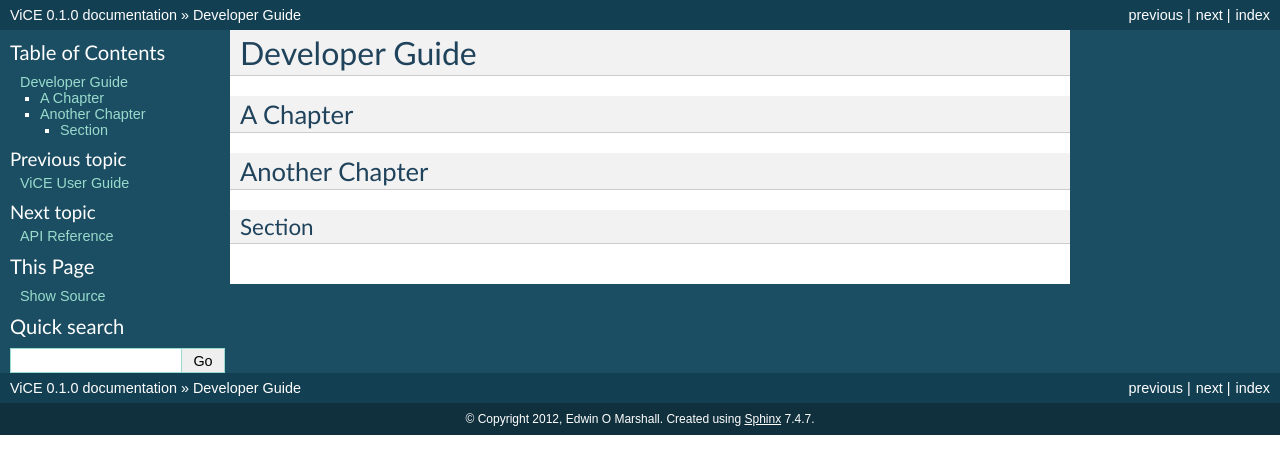
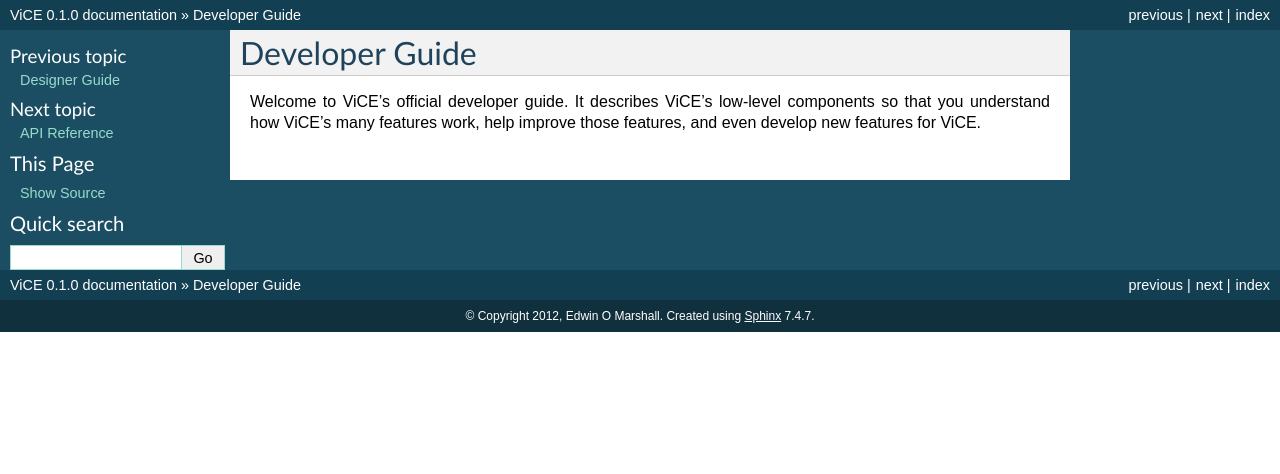
Before and after one commit to cnelsonsic/ViCE, a Sphinx documentation site: the page built from doc/source/developer_guide/intro.rst, in a window 1280 px wide. Shown: the top 474 px of the page. Built offline with Sphinx 7.4.7, drawn with Linux system fonts in a browser that asks for light colours.

Commit message:
- renamed user guide to player guide - added designer guide - wrote introductions for all three guides

```diff
--- a/doc/source/api_reference.rst
+++ b/doc/source/api_reference.rst
@@ -1,14 +1,14 @@
 API Reference
-=============
+#############
 
 vice
-----
+====
 
 .. autoclass:: vice.PropertyDict
 
 
 vice.plugins -- provides the core Plugin base class and plugin types
---------------------------------------------------------------------
+====================================================================
 
 .. automodule:: vice.plugins
     :members:
--- /dev/null
+++ b/doc/source/designer_guide/intro.rst
@@ -0,0 +1,6 @@
+Designer Guide
+###############
+
+Welcome to ViCe's official designer guide. It describes ViCE's high-level
+components so that you can port your favorite TCG's to ViCE, improve
+the quality of existing ports, or create a new TCG from scratch.
--- a/doc/source/developer_guide/intro.rst
+++ b/doc/source/developer_guide/intro.rst
@@ -1,14 +1,6 @@
-###############
 Developer Guide
 ###############
 
-*********
-A Chapter
-*********
-
-***************
-Another Chapter
-***************
-
-Section
-=======
+Welcome to ViCE's official developer guide. It describes ViCE's low-level
+components so that you understand how ViCE's many features work, help
+improve those features, and even develop new features for ViCE.
--- a/doc/source/index.rst
+++ b/doc/source/index.rst
@@ -12,7 +12,8 @@
     :glob:
 
     foreward
-    user_guide/*
+    player_guide/*
+    designer_guide/*
     developer_guide/*
     api_reference
 
--- a/doc/source/user_guide/intro.rst
+++ /dev/null
@@ -1,14 +0,0 @@
-###############
-ViCE User Guide
-###############
-
-************
-Some Chapter
-************
-
-Section
-=======
-
-******************
-Some Other Chapter
-******************
```
Also changed, not shown: doc/source/player_guide/intro.rst (added, +7 -0 lines).
